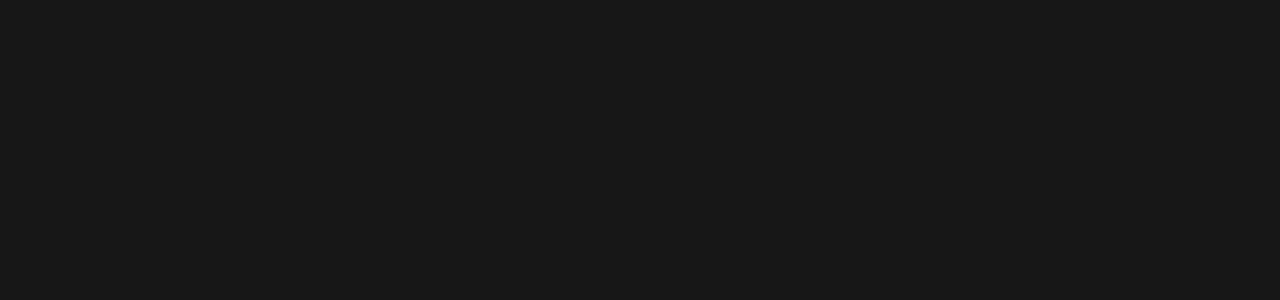
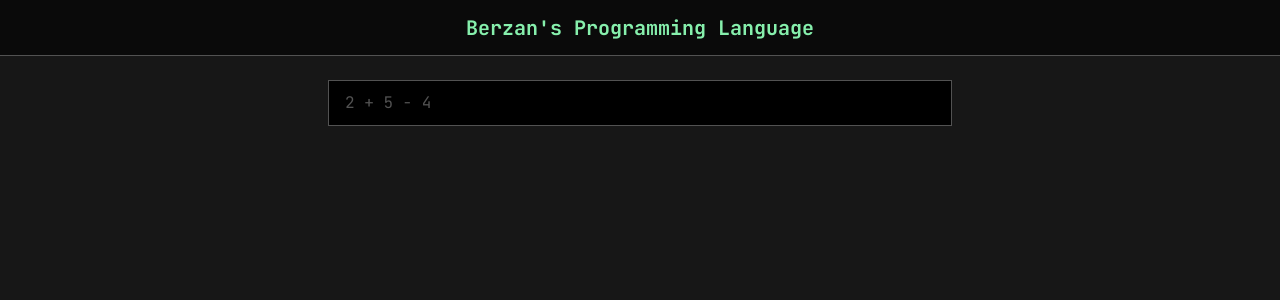
Before and after one commit to BerzanOrg/my-programming-language, a Next.js app: page / in a window 1280 px wide. Shown: the top 300 px of the page. Built offline with nearby package versions, Linux system fonts and the light colour scheme.

Commit message:
add: home page content

```diff
--- a/src/app/page.tsx
+++ b/src/app/page.tsx
@@ -1,9 +1,14 @@
-import Image from 'next/image'
+"use client"
+import { Header } from '@/components/Header'
+import { Repl } from '@/components/Repl'
 
 export default function Home() {
   return (
-    <main>
-
-    </main>
+    <div className='flex flex-col'>
+      <Header />
+      <main className='flex flex-col self-center w-full max-w-2xl p-6'>
+        <Repl />
+      </main>
+    </div>
   )
 }
```
